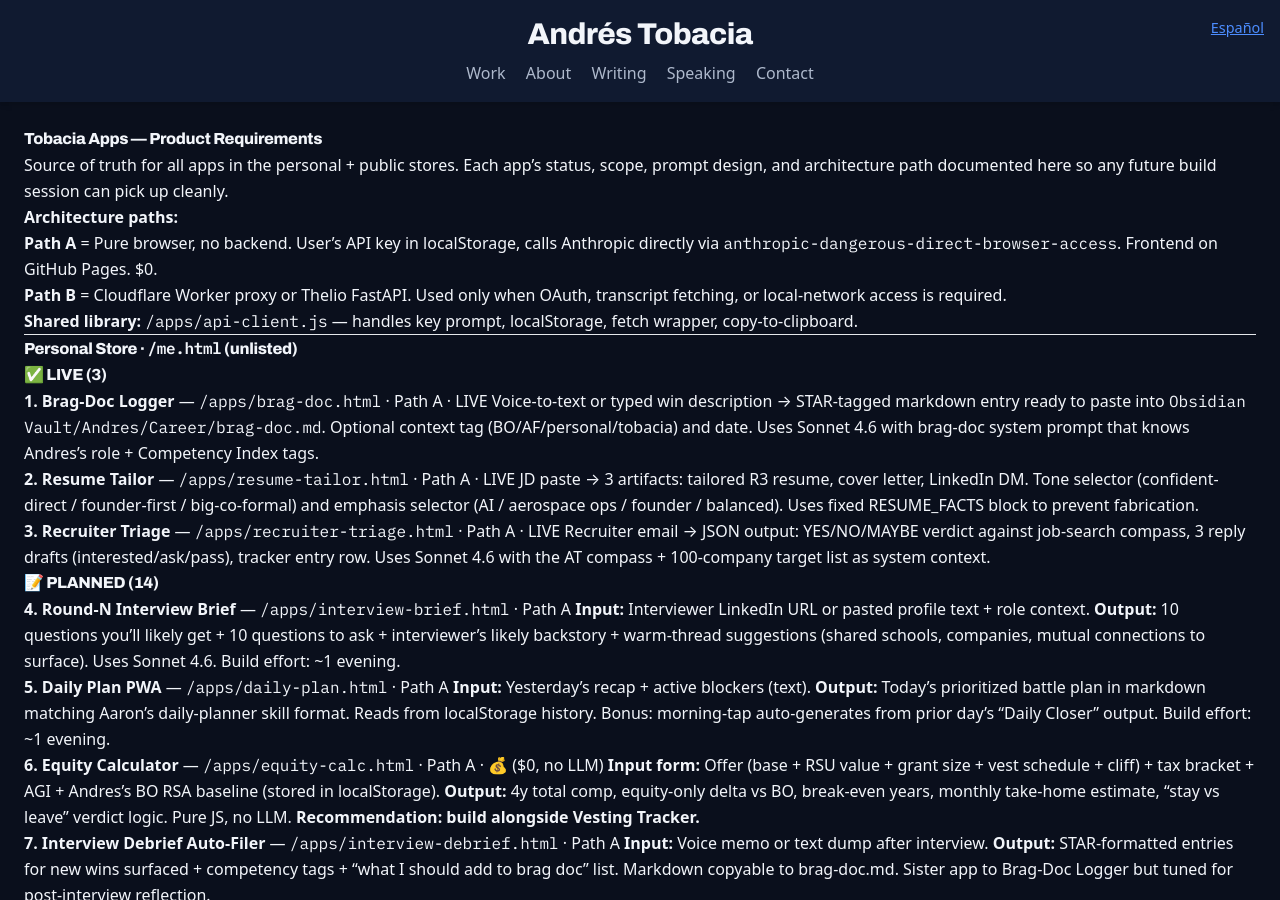
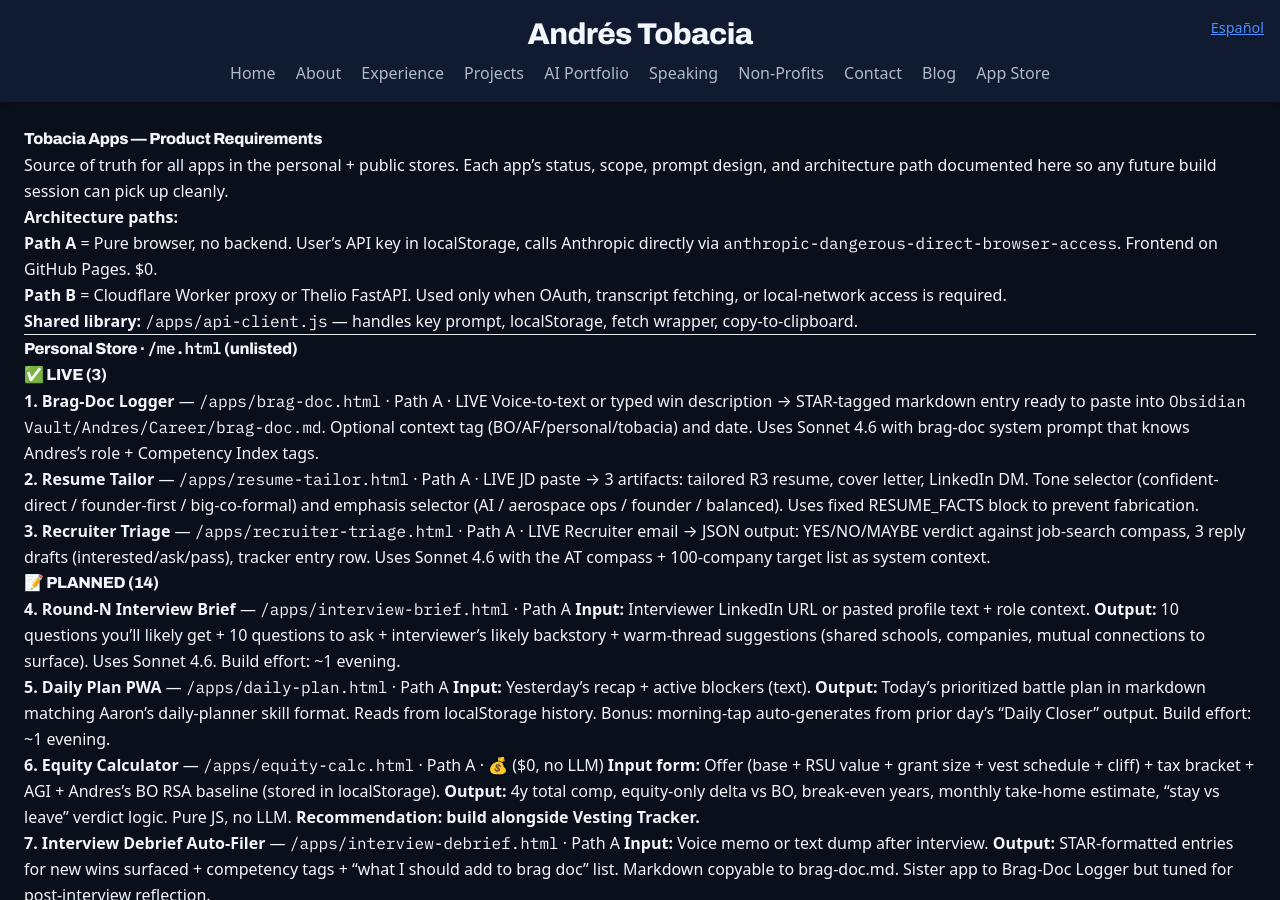
Before and after one commit to andrewflows/tobacia, a Jekyll site: the page built from apps-prd.md, in a window 1280 px wide and 900 px high. Built offline with Jekyll 4.4.1, drawn with Linux system fonts in a browser that asks for light colours; our own code applies the rules of GitHub Pages for plain Markdown files.

Commit message:
Restore full 10-link nav (App Store + all pages) on new-look layout
The 'Editorial pass' commit (b8818fe) cut nav 10->5, dropping App Store,
Experience, AI Portfolio, Non-Profits, Home (EN) and their ES equivalents.
Pages still existed but were unlinked. Restore the pre-editorial 10-link
set while keeping the new Hull & Signal fonts/palette, site-name-links-home,
and the Kent WA footer.

Co-Authored-By: Claude Opus 4.8 (1M context) <noreply@anthropic.com>

```diff
--- a/_layouts/default.html
+++ b/_layouts/default.html
@@ -71,17 +71,27 @@
     <!-- Navigation -->
     <nav class="mt-2 space-x-4">
       {% if page.url contains '-es' or page.url contains '/inicio' or page.url contains '/acerca-de-mi.html' or page.url contains '/experiencia' or page.url contains '/proyectos' or page.url contains '/conferencias' or page.url contains '/contacto' or page.url contains '/portafolio-ia' or page.url contains '/sin-fines-de-lucro' %}
-        <a href="/proyectos.html" class="hover:text-blue-400">Trabajo</a>
+        <a href="/inicio" class="hover:text-blue-400">Inicio</a>
         <a href="/acerca-de-mi.html" class="hover:text-blue-400">Acerca de mí</a>
+        <a href="/experiencia" class="hover:text-blue-400">Experiencia</a>
+        <a href="/proyectos" class="hover:text-blue-400">Proyectos</a>
+        <a href="/portafolio-ia.html" class="hover:text-blue-400">Portafolio IA</a>
+        <a href="/conferencias" class="hover:text-blue-400">Conferencias</a>
+        <a href="/sin-fines-de-lucro.html" class="hover:text-blue-400">Sin Fines de Lucro</a>
+        <a href="/contacto" class="hover:text-blue-400">Contacto</a>
         <a href="/blog-es" class="hover:text-blue-400">Blog</a>
-        <a href="/conferencias" class="hover:text-blue-400">Conferencias</a>
-        <a href="/contacto" class="hover:text-blue-400">Contacto</a>
+        <a href="/appstore.html" class="hover:text-blue-400">App Store</a>
       {% else %}
-        <a href="/projects.html" class="hover:text-blue-400">Work</a>
+        <a href="/" class="hover:text-blue-400">Home</a>
         <a href="/about.html" class="hover:text-blue-400">About</a>
-        <a href="/blog.html" class="hover:text-blue-400">Writing</a>
+        <a href="/experience.html" class="hover:text-blue-400">Experience</a>
+        <a href="/projects.html" class="hover:text-blue-400">Projects</a>
+        <a href="/ai-portfolio.html" class="hover:text-blue-400">AI Portfolio</a>
         <a href="/speaking.html" class="hover:text-blue-400">Speaking</a>
+        <a href="/non-profits.html" class="hover:text-blue-400">Non-Profits</a>
         <a href="/contact.html" class="hover:text-blue-400">Contact</a>
+        <a href="/blog.html" class="hover:text-blue-400">Blog</a>
+        <a href="/appstore.html" class="hover:text-blue-400">App Store</a>
       {% endif %}
     </nav>
   </header>
```
